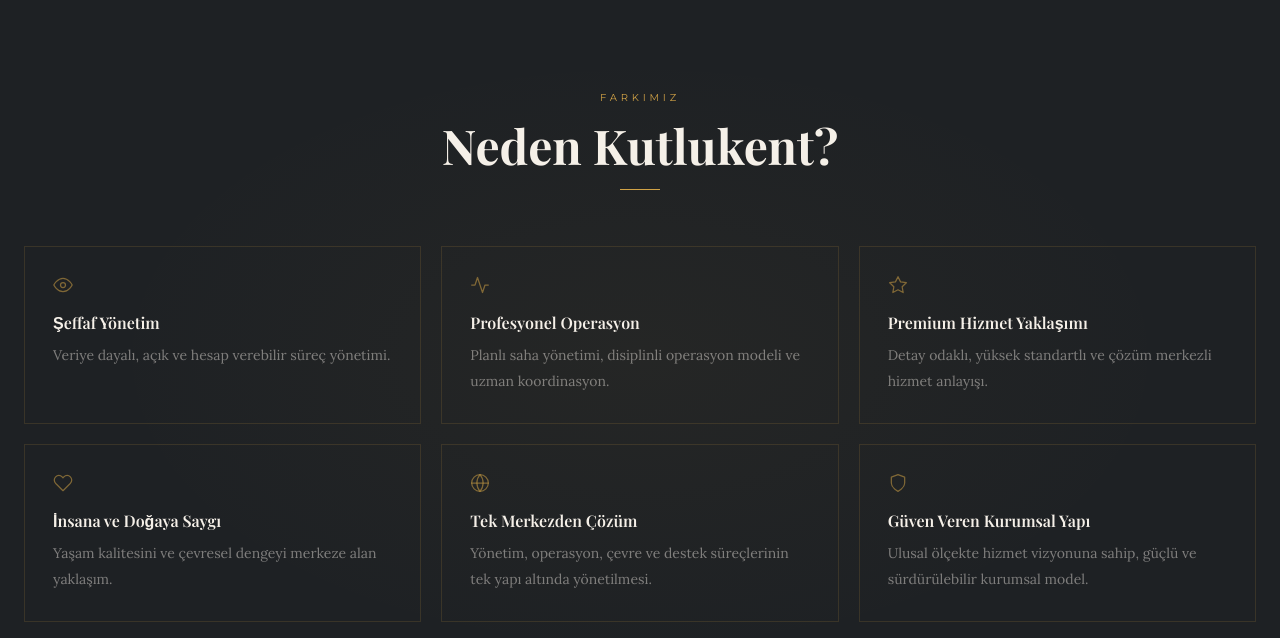
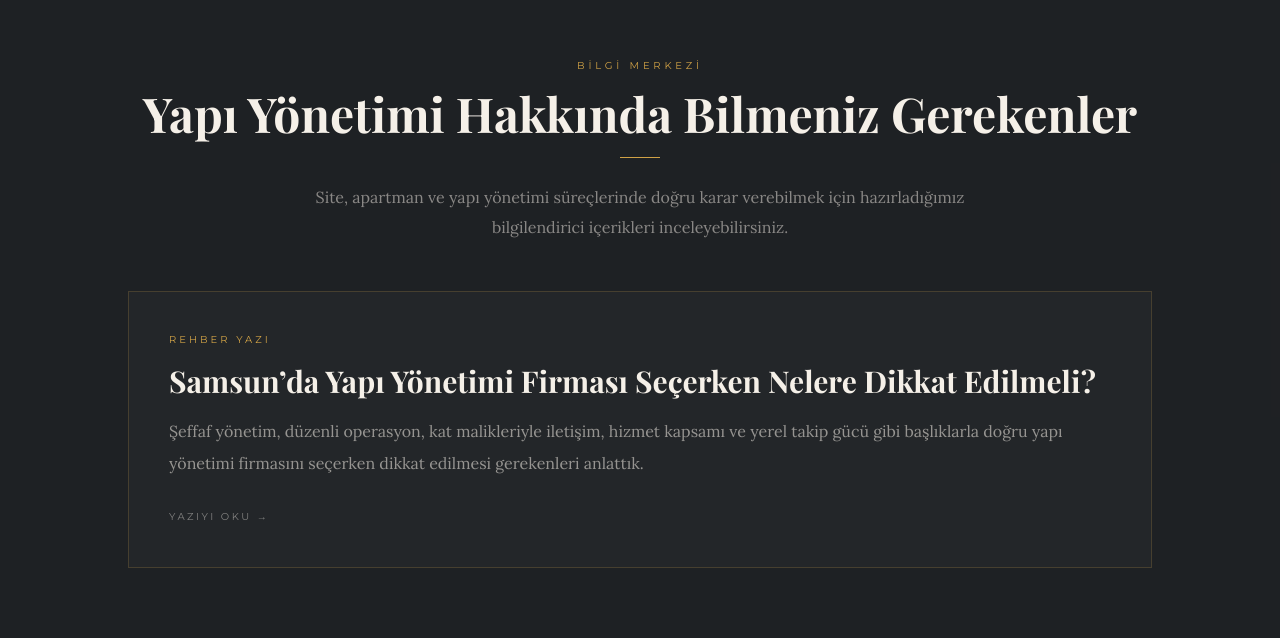
Before and after one commit to ey60/kutlukent, a Next.js app: page / in a window 1280 px wide. Shown: the part 3902-4540 px from the top of the page. Built offline with nearby package versions, Linux system fonts and the light colour scheme.

Commit message:
Ana sayfaya bilgi merkezi bağlantısı eklendi

```diff
--- a/app/page.tsx
+++ b/app/page.tsx
@@ -786,6 +786,75 @@
           </div>
         </div>
       </section>
+      {/* ══════════════════════════════════════
+          BİLGİ MERKEZİ
+      ══════════════════════════════════════ */}
+      <section className="py-20 md:py-24 px-6 bg-[#1e2124]/90 relative z-10">
+        <div className="max-w-5xl mx-auto">
+          <Reveal className="text-center mb-12">
+            <span
+              className="text-[#d0a246] text-[10px] tracking-[0.38em] uppercase mb-4 block"
+              style={{ fontFamily: 'var(--font-montserrat)' }}
+            >
+              Bilgi Merkezi
+            </span>
+
+            <h2
+              className="text-3xl md:text-5xl font-bold text-[#f5f0e8] mb-5"
+              style={{ fontFamily: 'var(--font-playfair)' }}
+            >
+              Yapı Yönetimi Hakkında Bilmeniz Gerekenler
+            </h2>
+
+            <div className="w-10 h-px bg-[#d0a246] mx-auto mb-6" />
+
+            <p
+              className="text-[#f5f0e8]/50 text-base leading-[1.9] max-w-2xl mx-auto"
+              style={{ fontFamily: 'var(--font-lora)' }}
+            >
+              Site, apartman ve yapı yönetimi süreçlerinde doğru karar verebilmek için hazırladığımız
+              bilgilendirici içerikleri inceleyebilirsiniz.
+            </p>
+          </Reveal>
+
+          <Reveal>
+            <a
+              href="/bilgi-merkezi/samsun-yapi-yonetimi-firmasi-secerken"
+              className="group block border border-[#d0a246]/20 hover:border-[#d0a246]/50 bg-[#26292c]/70 p-8 md:p-10 transition-colors duration-300"
+            >
+              <p
+                className="text-[#d0a246] text-[10px] tracking-[0.3em] uppercase mb-4"
+                style={{ fontFamily: 'var(--font-montserrat)' }}
+              >
+                Rehber Yazı
+              </p>
+
+              <h3
+                className="text-2xl md:text-3xl font-bold text-[#f5f0e8] mb-4"
+                style={{ fontFamily: 'var(--font-playfair)' }}
+              >
+                Samsun’da Yapı Yönetimi Firması Seçerken Nelere Dikkat Edilmeli?
+              </h3>
+
+              <p
+                className="text-[#f5f0e8]/55 leading-8 mb-6"
+                style={{ fontFamily: 'var(--font-lora)' }}
+              >
+                Şeffaf yönetim, düzenli operasyon, kat malikleriyle iletişim, hizmet kapsamı ve
+                yerel takip gücü gibi başlıklarla doğru yapı yönetimi firmasını seçerken dikkat
+                edilmesi gerekenleri anlattık.
+              </p>
+
+              <span
+                className="text-[#f5f0e8]/45 group-hover:text-[#d0a246] text-[10px] tracking-[0.25em] uppercase transition-colors"
+                style={{ fontFamily: 'var(--font-montserrat)' }}
+              >
+                Yazıyı Oku →
+              </span>
+            </a>
+          </Reveal>
+        </div>
+      </section>
 
       {/* ══════════════════════════════════════
           NEDEN KUTLUKENT
```
